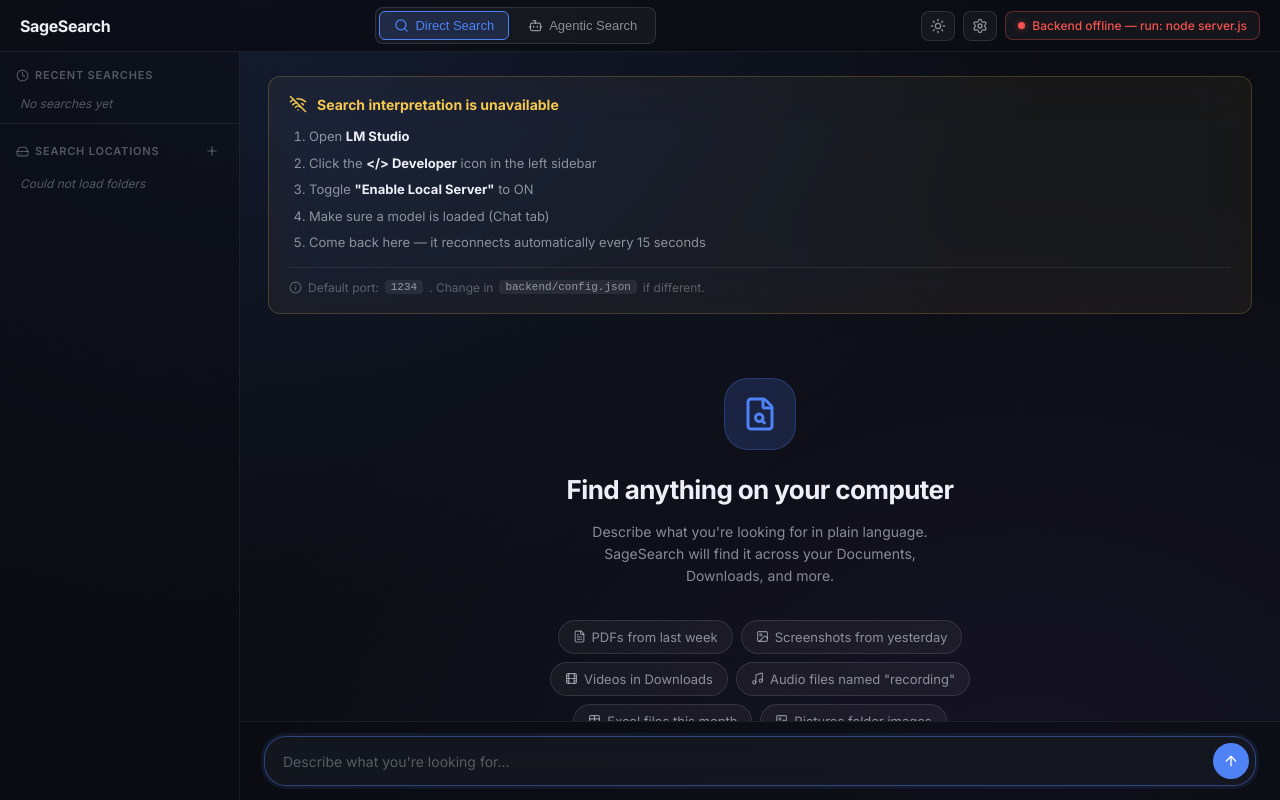
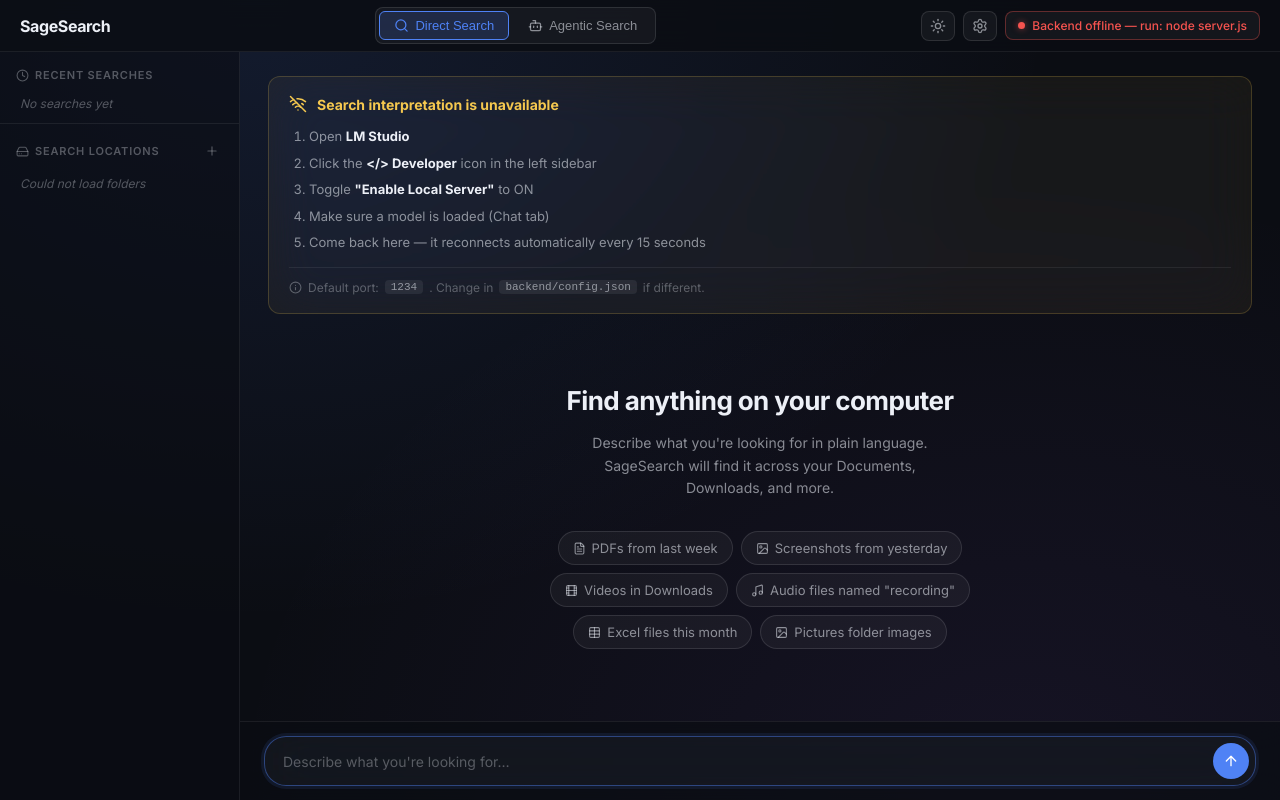
Before and after one commit to gitnyaDanil/SageSearch, a plain HTML site: page frontend/index.html in a window 1280 px wide. Drawn offline with nearby package versions, Linux system fonts and the light colour scheme; no server answers.

Commit message:
style: remove large search icon from welcome screen

```diff
--- a/frontend/index.html
+++ b/frontend/index.html
@@ -91,9 +91,6 @@
 
           <!-- Welcome screen — hidden once chat starts -->
           <div id="welcome" class="welcome-screen">
-            <div class="welcome-icon" aria-hidden="true">
-              <i data-lucide="file-search"></i>
-            </div>
             <h1 class="welcome-title">Find anything on your computer</h1>
             <p class="welcome-subtitle">
               Describe what you're looking for in plain language.<br />
```
